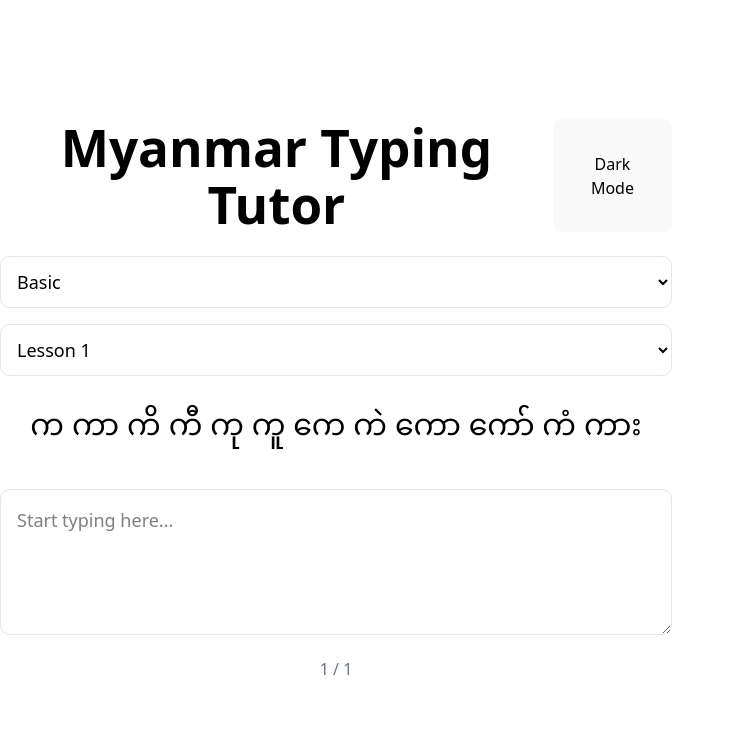
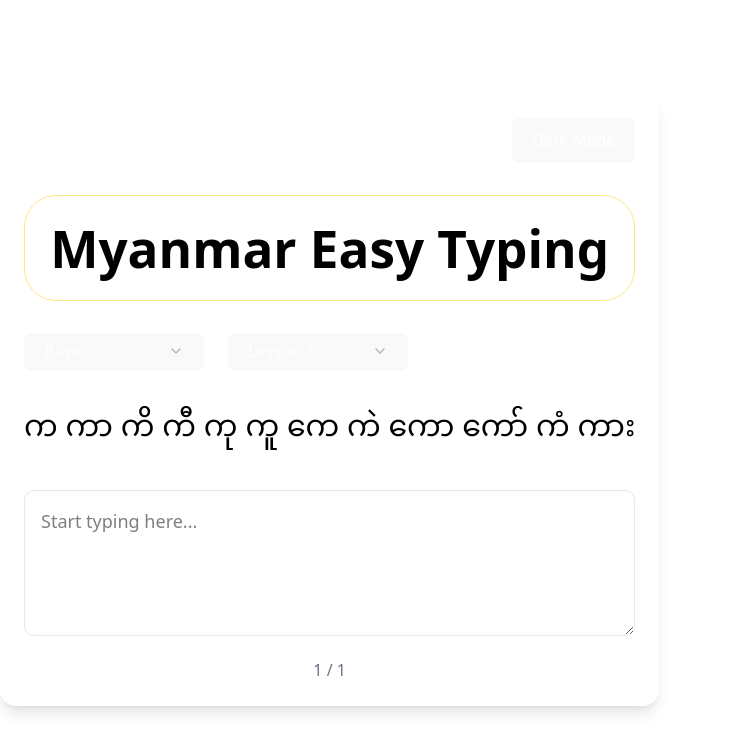
Before and after one commit to OakkarNyunt/MyanTyping, a React (Vite) app: page / in a window 1280 px wide. Shown: the top 752 px of the page, without its empty margins (0-735 px from the left). Built offline with nearby package versions, Linux system fonts and the light colour scheme.

Commit message:
change ui

```diff
--- a/package.json
+++ b/package.json
@@ -10,6 +10,7 @@
     "preview": "vite preview"
   },
   "dependencies": {
+    "@radix-ui/react-select": "^2.2.6",
     "@radix-ui/react-slot": "^1.2.4",
     "@tailwindcss/vite": "^4.1.17",
     "class-variance-authority": "^0.7.1",
--- a/src/App.tsx
+++ b/src/App.tsx
@@ -1,4 +1,17 @@
 import React, { useState, useEffect, useRef } from "react";
+// import { Button} from "./components/ui/button";
+
+import {
+  Select,
+  SelectContent,
+  SelectGroup,
+  SelectItem,
+  SelectLabel,
+  SelectTrigger,
+  SelectValue,
+} from "@/components/ui/select";
+
+import clsx from "clsx";
 
 interface Lessons {
   [key: string]: string[];
@@ -28,6 +41,7 @@
 
   const [modalOpen, setModalOpen] = useState(false);
   const [shake, setShake] = useState(false);
+  const [level, setLevel] = useState("basic");
   const wrongSoundRef = useRef<HTMLAudioElement | null>(null);
 
   useEffect(() => {
@@ -38,7 +52,6 @@
       wrongSoundRef.current = null;
     }
   }, []);
-  const [level, setLevel] = useState("basic");
   // const [selectedLesson, setSelectedLesson] = useState("lesson1");
 
   useEffect(() => {
@@ -109,38 +122,84 @@
 
   return (
     <div
-      className={
-        dark
-          ? "dark bg-gray-900 text-white h-screen flex items-center"
-          : "bg-white text-black h-screen flex items-center"
-      }
+      className={clsx(
+        "min-h-screen w-full flex items-center justify-center",
+        dark ? "bg-gray-900 text-white" : "bg-white text-black"
+      )}
     >
-      {/* ONLY CHANGE: CENTER MAIN CONTENT */}
-      <div className="w-full flex justify-center">
-        <div className="text-center w-full max-w-2xl">
-          <div className="flex justify-between mb-6">
-            <h1 className="text-3xl font-bold">Myanmar Typing Tutor</h1>
+      {/* content */}
+
+      <div className="p-6 rounded-2xl shadow-lg">
+        <div className="flex justify-end">
           <Button
-              className="px-3 py-1 border rounded-md"
+            className=" py-4 border rounded-md text-white"
             onClick={() => setDark(!dark)}
           >
             {dark ? "Light Mode" : "Dark Mode"}
           </Button>
         </div>
+        <div className="text-center w-full">
+          <div className="">
+            <h1 className="text-3xl font-bold my-8 text-center border p-6 rounded-4xl border-amber-200">
+              Myanmar Easy Typing
+            </h1>
+          </div>
 
+          <div className="flex space-x-6 mb-8">
             {/* Level Selector */}
-          <select
+
+            <Select
+              value={level}
+              onValueChange={(val: string) => setLevel(val)}
+            >
+              <SelectTrigger className="w-[180px] text-white text-xl">
+                <SelectValue placeholder="Select Level" />
+              </SelectTrigger>
+              <SelectContent>
+                <SelectGroup>
+                  <SelectLabel>Level</SelectLabel>
+                  <SelectItem value="basic">Basic</SelectItem>
+                  <SelectItem value="intermediate">Intermediate</SelectItem>
+                  <SelectItem value="advanced">Advanced</SelectItem>
+                </SelectGroup>
+              </SelectContent>
+            </Select>
+
+            {/* Lesson Selector */}
+
+            <Select
+              value={selectedLesson}
+              onValueChange={(val: string) => setSelectedLesson(val)}
+            >
+              <SelectTrigger className="w-[180px] text-white text-xl">
+                <SelectValue placeholder="Select Lesson" />
+              </SelectTrigger>
+              <SelectContent>
+                <SelectGroup>
+                  <SelectLabel>Lesson</SelectLabel>
+                  {Array.from({ length: 36 }, (_, i) => (
+                    <SelectItem key={i} value={`lesson${i + 1}`}>
+                      Lesson {i + 1}
+                    </SelectItem>
+                  ))}
+                </SelectGroup>
+              </SelectContent>
+            </Select>
+          </div>
+
+          {/* <select
             value={level}
             onChange={(e) => setLevel(e.target.value)}
-            className="w-full p-3 border rounded-lg text-lg mb-4 dark:bg-gray-800"
+            className="w-full p-3 border rounded-lg text-lg mb-4"
           >
             <option value="basic">Basic</option>
             <option value="intermediate">Intermediate</option>
             <option value="advanced">Advanced</option>
-          </select>
+          </select> */}
 
           {/* Lesson Selector */}
-          <select
+
+          {/* <select
             value={selectedLesson}
             onChange={(e) => setSelectedLesson(e.target.value)}
             className="w-full p-3 border rounded-lg text-lg mb-6 dark:bg-gray-800"
@@ -150,7 +209,7 @@
                 Lesson {i + 1}
               </option>
             ))}
-          </select>
+          </select> */}
 
           <div
             className={
@@ -212,6 +271,8 @@
         </div>
       </div>
 
+      {/* content */}
+
       <style>{`
         .animate-shake {
           animation: shake 0.15s linear;
--- /dev/null
+++ b/src/components/ui/input.tsx
@@ -0,0 +1,21 @@
+import * as React from "react"
+
+import { cn } from "@/lib/utils"
+
+function Input({ className, type, ...props }: React.ComponentProps<"input">) {
+  return (
+    <input
+      type={type}
+      data-slot="input"
+      className={cn(
+        "file:text-foreground placeholder:text-muted-foreground selection:bg-primary selection:text-primary-foreground dark:bg-input/30 border-input h-9 w-full min-w-0 rounded-md border bg-transparent px-3 py-1 text-base shadow-xs transition-[color,box-shadow] outline-none file:inline-flex file:h-7 file:border-0 file:bg-transparent file:text-sm file:font-medium disabled:pointer-events-none disabled:cursor-not-allowed disabled:opacity-50 md:text-sm",
+        "focus-visible:border-ring focus-visible:ring-ring/50 focus-visible:ring-[3px]",
+        "aria-invalid:ring-destructive/20 dark:aria-invalid:ring-destructive/40 aria-invalid:border-destructive",
+        className
+      )}
+      {...props}
+    />
+  )
+}
+
+export { Input }
--- /dev/null
+++ b/src/components/ui/select.tsx
@@ -0,0 +1,185 @@
+import * as React from "react"
+import * as SelectPrimitive from "@radix-ui/react-select"
+import { CheckIcon, ChevronDownIcon, ChevronUpIcon } from "lucide-react"
+
+import { cn } from "@/lib/utils"
+
+function Select({
+  ...props
+}: React.ComponentProps<typeof SelectPrimitive.Root>) {
+  return <SelectPrimitive.Root data-slot="select" {...props} />
+}
+
+function SelectGroup({
+  ...props
+}: React.ComponentProps<typeof SelectPrimitive.Group>) {
+  return <SelectPrimitive.Group data-slot="select-group" {...props} />
+}
+
+function SelectValue({
+  ...props
+}: React.ComponentProps<typeof SelectPrimitive.Value>) {
+  return <SelectPrimitive.Value data-slot="select-value" {...props} />
+}
+
+function SelectTrigger({
+  className,
+  size = "default",
+  children,
+  ...props
+}: React.ComponentProps<typeof SelectPrimitive.Trigger> & {
+  size?: "sm" | "default"
+}) {
+  return (
+    <SelectPrimitive.Trigger
+      data-slot="select-trigger"
+      data-size={size}
+      className={cn(
+        "border-input data-[placeholder]:text-muted-foreground [&_svg:not([class*='text-'])]:text-muted-foreground focus-visible:border-ring focus-visible:ring-ring/50 aria-invalid:ring-destructive/20 dark:aria-invalid:ring-destructive/40 aria-invalid:border-destructive dark:bg-input/30 dark:hover:bg-input/50 flex w-fit items-center justify-between gap-2 rounded-md border bg-transparent px-3 py-2 text-sm whitespace-nowrap shadow-xs transition-[color,box-shadow] outline-none focus-visible:ring-[3px] disabled:cursor-not-allowed disabled:opacity-50 data-[size=default]:h-9 data-[size=sm]:h-8 *:data-[slot=select-value]:line-clamp-1 *:data-[slot=select-value]:flex *:data-[slot=select-value]:items-center *:data-[slot=select-value]:gap-2 [&_svg]:pointer-events-none [&_svg]:shrink-0 [&_svg:not([class*='size-'])]:size-4",
+        className
+      )}
+      {...props}
+    >
+      {children}
+      <SelectPrimitive.Icon asChild>
+        <ChevronDownIcon className="size-4 opacity-50" />
+      </SelectPrimitive.Icon>
+    </SelectPrimitive.Trigger>
+  )
+}
+
+function SelectContent({
+  className,
+  children,
+  position = "popper",
+  align = "center",
+  ...props
+}: React.ComponentProps<typeof SelectPrimitive.Content>) {
+  return (
+    <SelectPrimitive.Portal>
+      <SelectPrimitive.Content
+        data-slot="select-content"
+        className={cn(
+          "bg-popover text-popover-foreground data-[state=open]:animate-in data-[state=closed]:animate-out data-[state=closed]:fade-out-0 data-[state=open]:fade-in-0 data-[state=closed]:zoom-out-95 data-[state=open]:zoom-in-95 data-[side=bottom]:slide-in-from-top-2 data-[side=left]:slide-in-from-right-2 data-[side=right]:slide-in-from-left-2 data-[side=top]:slide-in-from-bottom-2 relative z-50 max-h-(--radix-select-content-available-height) min-w-[8rem] origin-(--radix-select-content-transform-origin) overflow-x-hidden overflow-y-auto rounded-md border shadow-md",
+          position === "popper" &&
+            "data-[side=bottom]:translate-y-1 data-[side=left]:-translate-x-1 data-[side=right]:translate-x-1 data-[side=top]:-translate-y-1",
+          className
+        )}
+        position={position}
+        align={align}
+        {...props}
+      >
+        <SelectScrollUpButton />
+        <SelectPrimitive.Viewport
+          className={cn(
+            "p-1",
+            position === "popper" &&
+              "h-[var(--radix-select-trigger-height)] w-full min-w-[var(--radix-select-trigger-width)] scroll-my-1"
+          )}
+        >
+          {children}
+        </SelectPrimitive.Viewport>
+        <SelectScrollDownButton />
+      </SelectPrimitive.Content>
+    </SelectPrimitive.Portal>
+  )
+}
+
+function SelectLabel({
+  className,
+  ...props
+}: React.ComponentProps<typeof SelectPrimitive.Label>) {
+  return (
+    <SelectPrimitive.Label
+      data-slot="select-label"
+      className={cn("text-muted-foreground px-2 py-1.5 text-xs", className)}
+      {...props}
+    />
+  )
+}
+
+function SelectItem({
+  className,
+  children,
+  ...props
+}: React.ComponentProps<typeof SelectPrimitive.Item>) {
+  return (
+    <SelectPrimitive.Item
+      data-slot="select-item"
+      className={cn(
+        "focus:bg-accent focus:text-accent-foreground [&_svg:not([class*='text-'])]:text-muted-foreground relative flex w-full cursor-default items-center gap-2 rounded-sm py-1.5 pr-8 pl-2 text-sm outline-hidden select-none data-[disabled]:pointer-events-none data-[disabled]:opacity-50 [&_svg]:pointer-events-none [&_svg]:shrink-0 [&_svg:not([class*='size-'])]:size-4 *:[span]:last:flex *:[span]:last:items-center *:[span]:last:gap-2",
+        className
+      )}
+      {...props}
+    >
+      <span className="absolute right-2 flex size-3.5 items-center justify-center">
+        <SelectPrimitive.ItemIndicator>
+          <CheckIcon className="size-4" />
+        </SelectPrimitive.ItemIndicator>
+      </span>
+      <SelectPrimitive.ItemText>{children}</SelectPrimitive.ItemText>
+    </SelectPrimitive.Item>
+  )
+}
+
+function SelectSeparator({
+  className,
+  ...props
+}: React.ComponentProps<typeof SelectPrimitive.Separator>) {
+  return (
+    <SelectPrimitive.Separator
+      data-slot="select-separator"
+      className={cn("bg-border pointer-events-none -mx-1 my-1 h-px", className)}
+      {...props}
+    />
+  )
+}
+
+function SelectScrollUpButton({
+  className,
+  ...props
+}: React.ComponentProps<typeof SelectPrimitive.ScrollUpButton>) {
+  return (
+    <SelectPrimitive.ScrollUpButton
+      data-slot="select-scroll-up-button"
+      className={cn(
+        "flex cursor-default items-center justify-center py-1",
+        className
+      )}
+      {...props}
+    >
+      <ChevronUpIcon className="size-4" />
+    </SelectPrimitive.ScrollUpButton>
+  )
+}
+
+function SelectScrollDownButton({
+  className,
+  ...props
+}: React.ComponentProps<typeof SelectPrimitive.ScrollDownButton>) {
+  return (
+    <SelectPrimitive.ScrollDownButton
+      data-slot="select-scroll-down-button"
+      className={cn(
+        "flex cursor-default items-center justify-center py-1",
+        className
+      )}
+      {...props}
+    >
+      <ChevronDownIcon className="size-4" />
+    </SelectPrimitive.ScrollDownButton>
+  )
+}
+
+export {
+  Select,
+  SelectContent,
+  SelectGroup,
+  SelectItem,
+  SelectLabel,
+  SelectScrollDownButton,
+  SelectScrollUpButton,
+  SelectSeparator,
+  SelectTrigger,
+  SelectValue,
+}
```
Also changed, not shown: 1 other file (tests, documents, lock files or other folders). Lines whose indentation alone changed are shown as unchanged.
